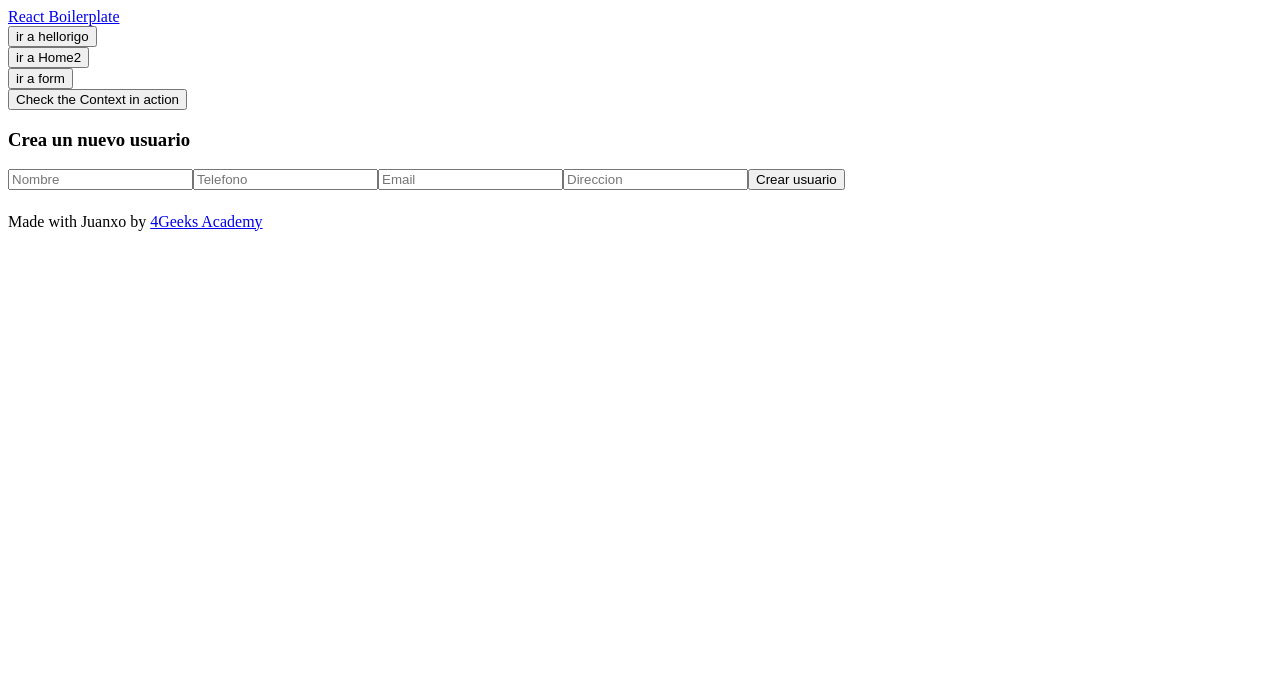
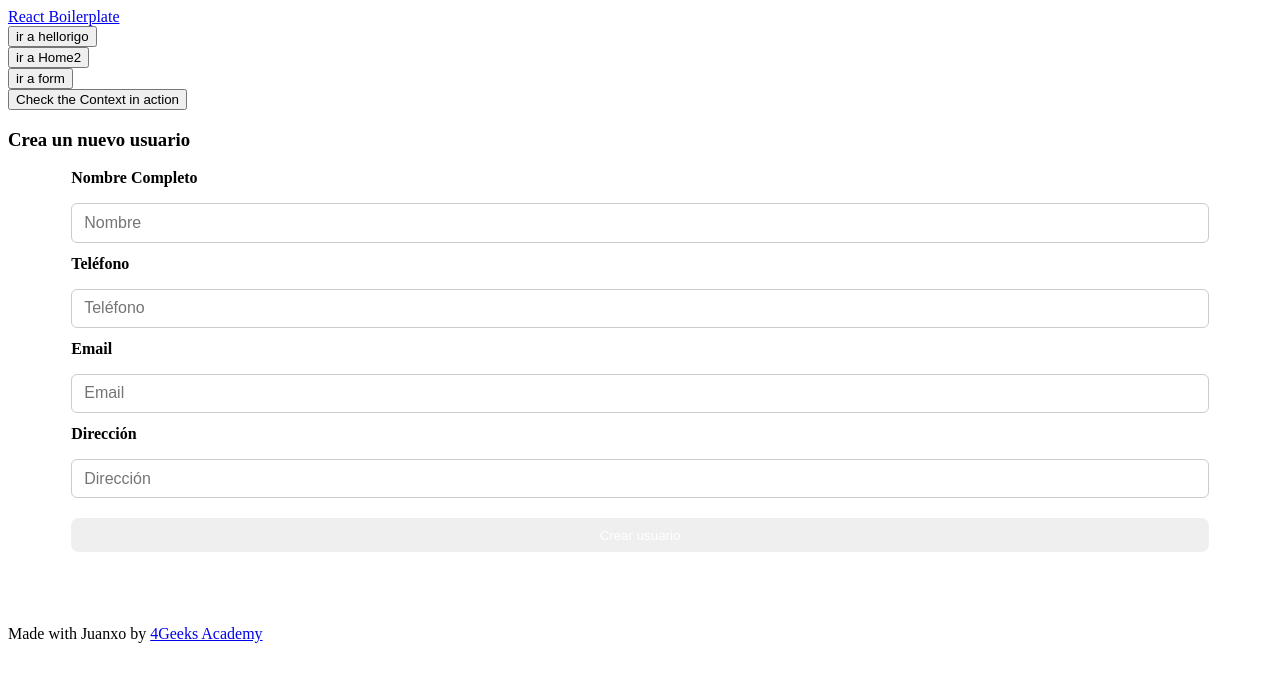
Before and after one commit to 4GeeksAcademy/Juan-Castro-ListaContactos, a React app: page /form in a window 1280 px wide. Shown: the top 682 px of the page. Built offline with nearby package versions, Linux system fonts and the light colour scheme; the HTML template or start-up script is replaced by a standard one.

Commit message:
configuracion del form y avance del edit

```diff
--- a/src/index.css
+++ b/src/index.css
@@ -37,7 +37,8 @@ img {
     display: block;
     margin-left: auto;
     margin-bottom: 2vh;
-    background-color: #4CAF50; /* Green */
+    background-color: #4CAF50;
+    /* Green */
     border: none;
     color: white;
     padding: 10px 24px;
@@ -54,3 +55,46 @@ img {
     justify-content: flex-end;
     margin-bottom: 2vh;
 }
+
+.form-column {
+    display: flex;
+    flex-direction: column;
+    gap: 0.75rem;
+    /* separación vertical */
+    align-items: stretch;
+    /* inputs ocupan todo el ancho del contenedor */
+    width: 90%;
+    /* controla el ancho máximo */
+    margin: 0 auto;
+
+}
+
+.form-column .form-label {
+    font-weight: 600;
+    margin-bottom: 0.25rem;
+}
+
+.form-column input {
+    padding: 0.6rem 0.75rem;
+    font-size: 1rem;
+    border: 1px solid #ccc;
+    border-radius: 6px;
+    width: 100%;
+    box-sizing: border-box;
+}
+
+.form-actions {
+    display: flex;
+    gap: 1rem;
+    align-items: center;
+    margin-top: 0.5rem;
+}
+
+.form-actions button {
+    color: white;
+    border: none;
+    padding: 0.6rem 1rem;
+    border-radius: 8px;
+    cursor: pointer;
+    width: 100%;
+}
--- a/src/pages/Contactos.jsx
+++ b/src/pages/Contactos.jsx
@@ -9,6 +9,7 @@ export const Contactos = () => {
 
     const [users, setUsers] = useState([])
     const [idToDelete, setIdToDelete] = useState("")
+    const [idToEdit, setIdToEdit] = useState("")
     const [userid, setUserid] = useState("")
     const navigate = useNavigate()
 
@@ -47,9 +48,7 @@ export const Contactos = () => {
 
             if (response.status === 204) {
 
-                // actualizar la lista local para reflejar el cambio sin recargar
                 setUsers(prev => prev.filter(u => u.id !== id))
-                // opcional: limpiar selección
                 if (idToDelete === id) setIdToDelete("")
             }
         } catch (error) {
--- a/src/pages/Form.jsx
+++ b/src/pages/Form.jsx
@@ -4,7 +4,7 @@ import { useState } from "react";
 export const Form = () => {
 
     const { store, dispatch } = useGlobalReducer()
-    const [result ,setResult] = useState("")
+    const [result, setResult] = useState("")
     const [usersCreate, setUsersCreate] = useState({
         name: "",
         email: "",
@@ -29,12 +29,12 @@ export const Form = () => {
                 body: JSON.stringify(body)
             })
 
-            if(!response.ok){
+            if (!response.ok) {
                 throw new Error("Falso positivo")
             }
 
             let data = await response.json()
-            setResult(`Creado: ${data.name || "OK"}`)
+            setResult(`Creado: ${data.name || "ok"}`)
             setUsersCreate({ full_name: "", email: "", phone: "", address: "" })
 
         } catch (error) {
@@ -44,14 +44,29 @@ export const Form = () => {
     }
 
     return (
-        <div className="text-center mt-5">
-            <h3 >Crea un nuevo usuario</h3>
-            <input type="text" value={usersCreate.name} onChange={(e) => setUsersCreate(prev => ({...prev, name: e.target.value}))} placeholder="Nombre" />
-            <input type="phone" value={usersCreate.phone} onChange={(e) => setUsersCreate(prev => ({...prev, phone: e.target.value}))} placeholder="Telefono" />
-            <input type="email" value={usersCreate.email} onChange={(e) => setUsersCreate(prev => ({...prev, email: e.target.value}))} placeholder="Email" />
-            <input type="text" value={usersCreate.address} onChange={(e) => setUsersCreate(prev => ({...prev, address: e.target.value}))} placeholder="Direccion" />
-            <button onClick={handlerCreateUser}>Crear usuario</button>
-            <h5>{result}</h5>
+        <div className="form-page mt-5">
+            <h3>Crea un nuevo usuario</h3>
+
+            <div className="form-column">
+                <label htmlFor="name" className="form-label">Nombre Completo</label>
+                <input id="name" type="text" value={usersCreate.name} onChange={(e) => setUsersCreate(prev => ({ ...prev, name: e.target.value }))} placeholder="Nombre" />
+
+                <label htmlFor="phone" className="form-label">Teléfono</label>
+                <input id="phone" type="tel" value={usersCreate.phone} onChange={(e) => setUsersCreate(prev => ({ ...prev, phone: e.target.value }))} placeholder="Teléfono" />
+
+                <label htmlFor="email" className="form-label">Email</label>
+                <input id="email" type="email" value={usersCreate.email} onChange={(e) => setUsersCreate(prev => ({ ...prev, email: e.target.value }))} placeholder="Email" />
+
+                <label htmlFor="address" className="form-label">Dirección</label>
+                <input id="address" type="text" value={usersCreate.address} onChange={(e) => setUsersCreate(prev => ({ ...prev, address: e.target.value }))} placeholder="Dirección" />
+
+                <div className="form-actions">
+                    <button className="btn btn-primary" onClick={handlerCreateUser}>Crear usuario</button>
+
+                </div>
+                <h5>{result}</h5>
+
+            </div>
         </div>
     );
 };
```
